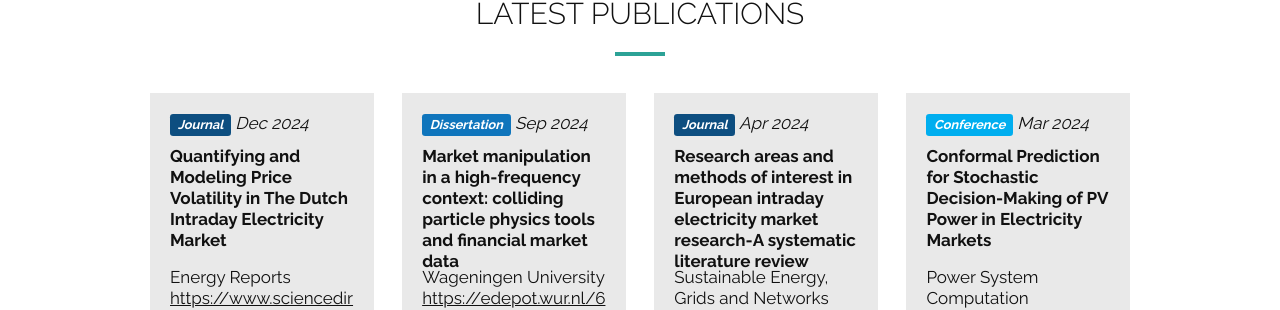
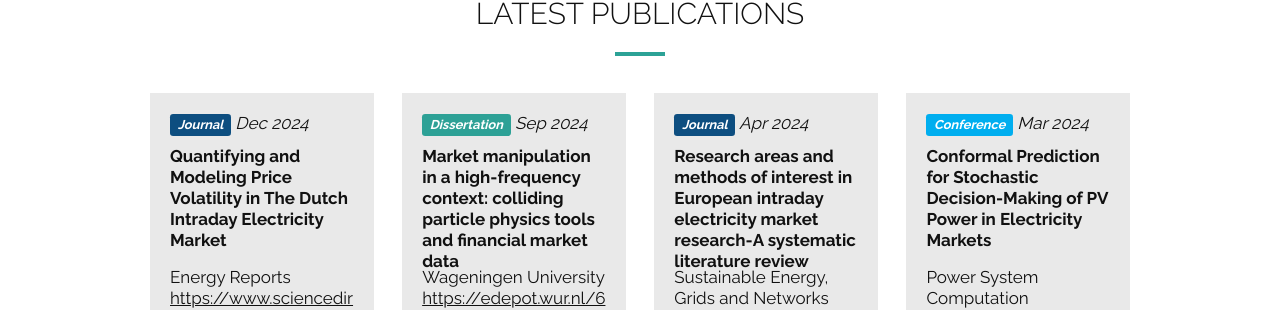
Before and after one commit to HighLO/highlo.github.io, a Jekyll site: the page built from index.html, in a window 1280 px wide and 1400 px high, scrolled down 1732 px. Shown: the part 146-456 px from the top of the window. Built offline with Jekyll 4.4.1, drawn with Linux system fonts in a browser that asks for light colours; nearby versions of some CDN libraries; comment, search, counter and statistics services are not loaded.

Commit message:
Update main.css fixing color bug dissertation

```diff
--- a/_includes/css/main.css
+++ b/_includes/css/main.css
@@ -502,7 +502,7 @@ section {
 .presentation {background-color: #777777;} /* Grey */
 .journal {background-color: #0d4e80;} /* Dark Blue */
 .working-paper {background-color: #2da196;} /* Green */
-.dissertation {background-color: #0f75bc;} /* Denim Blue */
+.dissertation {background-color: #2da196;} /* Green */
 
 b {
   font-weight: bold;
```
